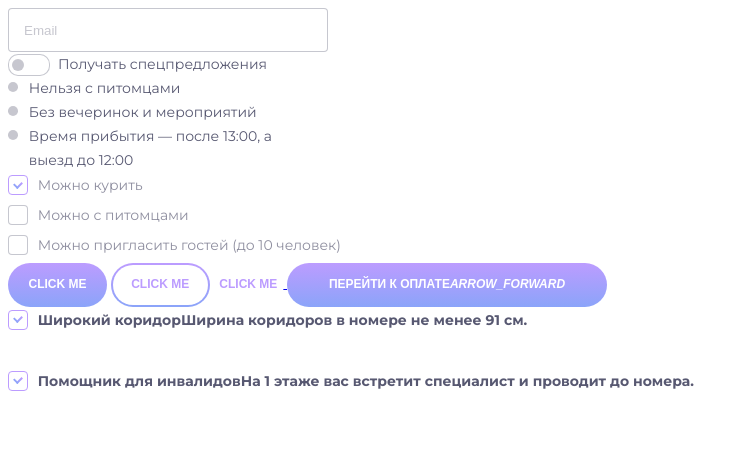
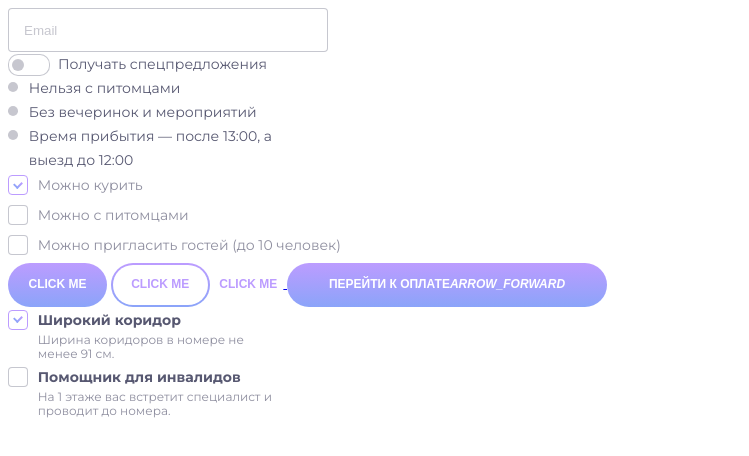
Before and after one commit to volokhinn/toxin, a website built with webpack: page src/index.pug in a window 1280 px wide. Shown: the whole page, without its empty margins (0-749 px from the left). Built offline with nearby package versions, Linux system fonts and the light colour scheme; some icons are missing.

Commit message:
bug fix rich-checkbox

```diff
--- a/src/components/rich-checkbox/rich-checkbox.pug
+++ b/src/components/rich-checkbox/rich-checkbox.pug
@@ -2,8 +2,8 @@ mixin rich-checkbox
         label.rich-checkbox__label
             input(type='checkbox' checked).rich-checkbox__label-input
             .rich-checkbox__text Широкий коридор
-                span.rich-checkbox__subtext Ширина коридоров в номере не менее 91 см.
+                span.rich-checkbox__additional Ширина коридоров в номере не менее 91 см.
         label.rich-checkbox__label
-            input(type='checkbox' checked).rich-checkbox__label-input
+            input(type='checkbox').rich-checkbox__label-input
             .rich-checkbox__text Помощник для инвалидов
-                span.rich-checkbox__subtext На 1 этаже вас встретит специалист и проводит до номера.
+                span.rich-checkbox__additional На 1 этаже вас встретит специалист и проводит до номера.
--- a/src/components/rich-checkbox/rich-checkbox.scss
+++ b/src/components/rich-checkbox/rich-checkbox.scss
@@ -10,11 +10,11 @@
         line-height: 18px;
 
         &:not(:last-of-type) {
-            margin-bottom: 2.5em;
+            margin-bottom: 31px;
         }
 
         &:last-of-type {
-            margin-bottom: 3.1em;
+            margin-bottom: 10px;
         }
     }
 
--- a/src/index.js
+++ b/src/index.js
@@ -1,3 +1 @@
 import './style/style.scss';
-import './components/text-field/text-field.scss';
-import './components/checkbox-list/checkbox-list.scss';
--- a/src/style/layout/components/checkbox.scss
+++ b/src/style/layout/components/checkbox.scss
@@ -29,7 +29,7 @@
             cursor: pointer;
 
             &:checked {
-                background: url('../../assets/images/components/check.svg');
+                background: url('../assets/images/check.svg');
                 background-repeat: no-repeat;
                 width: 20px;
                 height: 20px;
--- a/src/style/style.scss
+++ b/src/style/style.scss
@@ -1,6 +1,8 @@
 @import './layout/vars.scss';
 @import './layout/fonts.scss';
+@import './layout/components/checkbox.scss';
 @import '../components/checkbox-list/checkbox-list.scss';
+@import '../components/text-field/text-field.scss';
 @import '../components/toggle/toggle.scss';
 @import '../components/bullet-list/bullet-list.scss';
 @import '../components/buttons/small-btn.scss';
```
Also changed, not shown: dist/assets/fonts/42ce220b7135d2ebec3b.ttf (added), dist/index.html, dist/main.bundle.css, src/assets/images/check.svg (renamed from dist/assets/images/0c20ec2907d6a39cb51b.svg), src/assets/images/components/check.svg (deleted).
